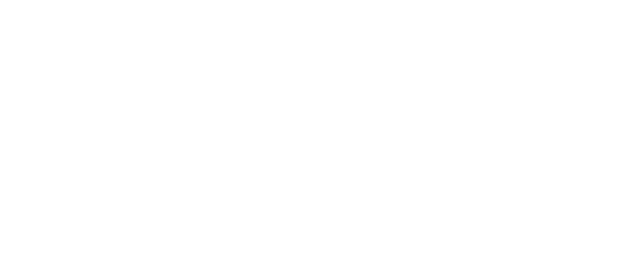
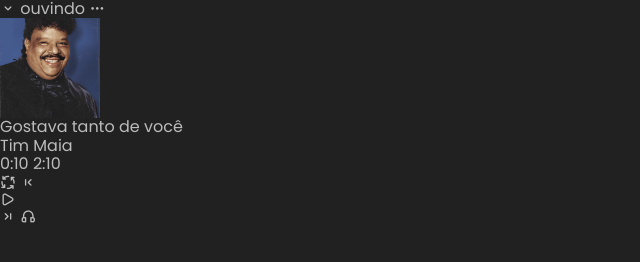
Before and after one commit to dev-marcioreis/music-player, a plain HTML site: page index.html in a window 1280 px wide. Shown: the whole page, without its empty margins (0-640 px from the left). Drawn offline with nearby package versions, Linux system fonts and the light colour scheme.

Commit message:
Iniciando projeto

```diff
--- a/assets/css/style.css
+++ b/assets/css/style.css
@@ -23,10 +23,18 @@
     --dark-color: hsl(0, 0%, 13%);
     --white-color: hsl(0, 0%, 100%);
     --transparent-color: hsla(0, 0%, 0%, 0);
-    --text-color: hsla(0, 0%, 13%, 0.384);
+    --text-color: hsl(0, 1%, 74%);
     --transition: all 400ms ease;
     --shadow: 0 1px 4px hsla(0, 0%, 0%, 0.2);
     --shadow-1: 0px 1px 3px hsla(0, 0%, 0%, 0.5);
     --shadow-2: 0px 3px 6px hsla(0, 0%, 0%, 0.4);
 
 }
+
+/*==========Base==========*/
+body {
+    background: var(--dark-color);
+    color: var(--text-color);
+}
+
+/*==========player==========*/
--- a/index.html
+++ b/index.html
@@ -21,5 +21,39 @@
 
 <body>
 
+    <!--========Player========-->
+    <div class="player">
+        <div class="top__bar">
+            <i class="uil uil-angle-down"></i>
+            <span>ouvindo</span>
+            <i class="uil uil-ellipsis-h"></i>
+        </div>
+        <div class="box__image">
+            <img src="assets/images/artist/tim-maia.jpg" width="100px" alt="Tim Maia">
+        </div>
+        <div class="song__details">
+            <p class="music__name">Gostava tanto de você</p>
+            <p class="artist__name">Tim Maia</p>
+        </div>
+        <div class="progress">
+            <div class="progress__bar">
+                <span></span>
+            </div>
+            <div class="timer">
+                <span class="current">0:10</span>
+                <span class="current">2:10</span>
+            </div>
+        </div>
+        <div class="player__controls">
+            <i class="uil uil-process" id="repeat-song"></i>
+            <i class="uil uil-previous" id="prev-song"></i>
+            <div class="play__pause">
+                <i class="uil uil-play" id="play-pause"></i>
+            </div>
+            <i class="uil uil-step-forward" id="next-song"></i>
+            <i class="uil uil-headphones-alt" id="more-songs"></i>
+        </div>
+    </div>
+
 </body>
 </html>
```
Also changed, not shown: assets/images/artist/tim-maia.jpg (added).
